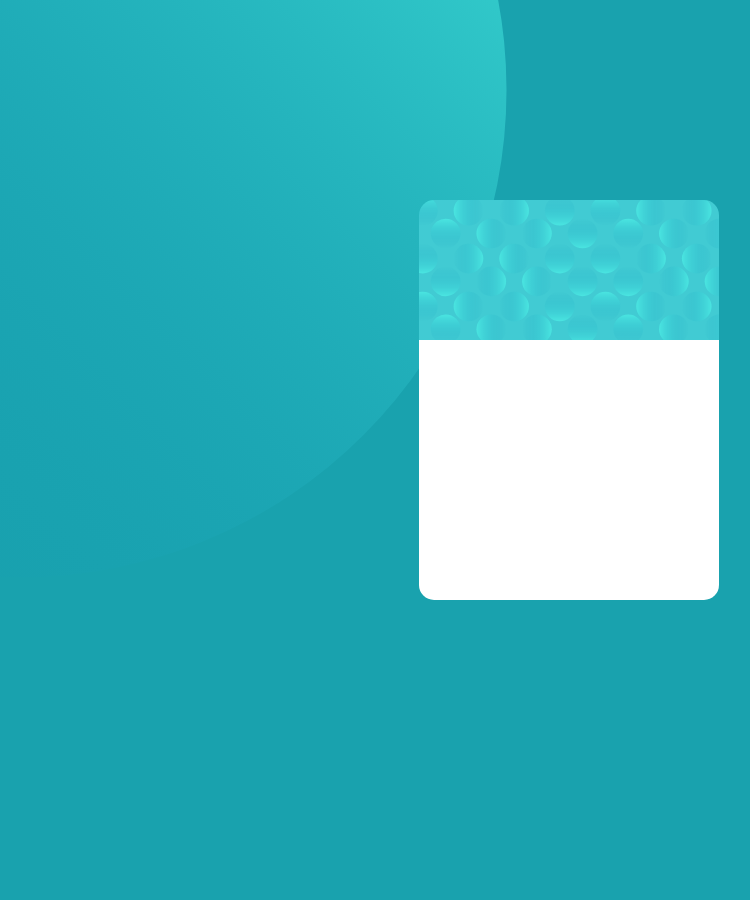
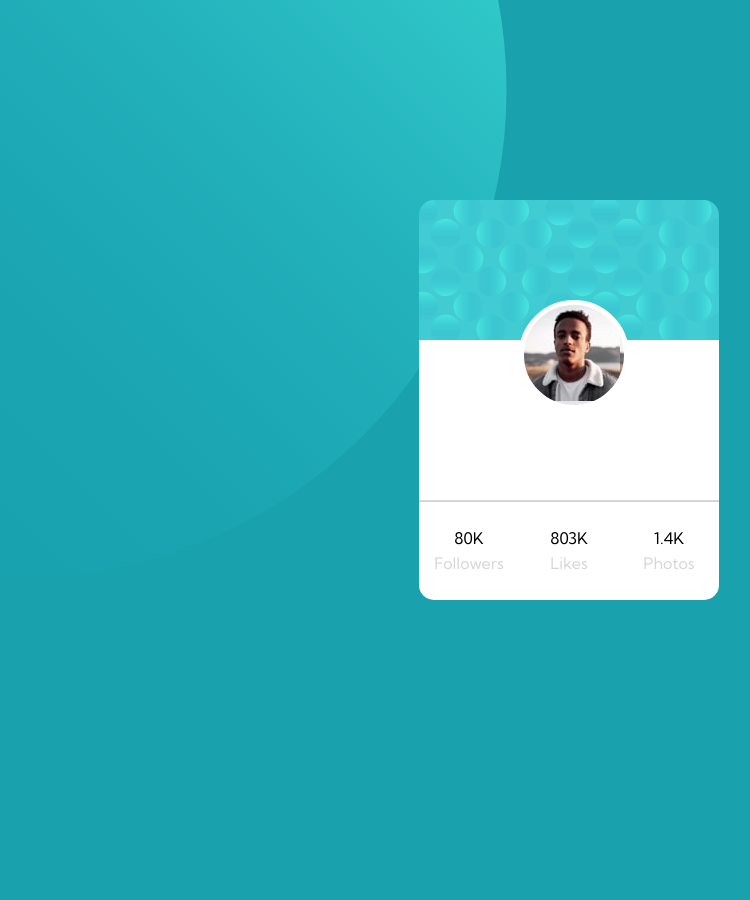
Before and after one commit to unknowncodester/frontend-profile-component, a plain HTML site: page index.html in a window 1280 px wide. Shown: the whole page, without its empty margins (71-821 px from the left). Before the commit the page ends 800 px from the top, so only its background shows below. Drawn offline with Linux system fonts and the light colour scheme.

Commit message:
Add inital card footer and image

```diff
--- a/index.html
+++ b/index.html
@@ -5,6 +5,7 @@
   <meta name="viewport" content="width=device-width, initial-scale=1.0">
 
   <link rel="icon" type="image/png" sizes="32x32" href="./images/favicon-32x32.png">
+  <link href='http://fonts.googleapis.com/css?family=Kumbh+Sans:400,700' rel='stylesheet' type='text/css'>
 
   <title>Profile card component</title>
 
@@ -14,6 +15,7 @@
       background-image: url("./images/bg-pattern-top.svg");
       background-position: top -400px left -400px;
       background-repeat: no-repeat;
+      font-family: 'Kumbh Sans', sans-serif;
     }
 
     .container {
@@ -24,13 +26,41 @@
     }
 
     .card {
-      display: flex;
       background-color: white;
       background-image: url("./images/bg-pattern-card.svg");
       background-repeat: no-repeat;
       border-radius: 15px;
+      display: grid;
       height: 400px;
       width: 300px;
+    }
+
+    .card__image {
+      background-color: white;
+      background-image: url("./images/image-victor.jpg");
+      border-radius: 50%;
+      border: solid 5px white;
+      position: absolute;
+      margin: 100px;
+      height: 100px;
+      width: 100px;
+    }
+
+    .card__footer {
+      display: grid;
+      grid-template-columns: 1fr 1fr 1fr;
+      justify-items: center;
+      text-align: center;
+      position: relative;
+      top: 300px;
+      border-top: solid 2px hsl(0, 0%, 84%);
+      padding-top: 10px;
+    }
+
+    .card__footer span {
+      color: hsl(0, 0%, 84%);
+      display: block;
+      padding-top: 5px;
     }
   </style>
 </head>
@@ -39,9 +69,22 @@
     <div class="card">
       <div class="card__image">
       </div>
-      <div card="card__author">
-      </div>
       <div class="card__footer">
+        <section>
+          <p>
+            80K <span>Followers</span>
+          </p>
+        </section>
+        <section>
+          <p>
+              803K <span>Likes</span>
+          </p>
+        </section>
+        <section>
+          <p>
+            1.4K <span>Photos</span>
+          </p>
+        </section>
       </div>
     </div>
   </div>
```
